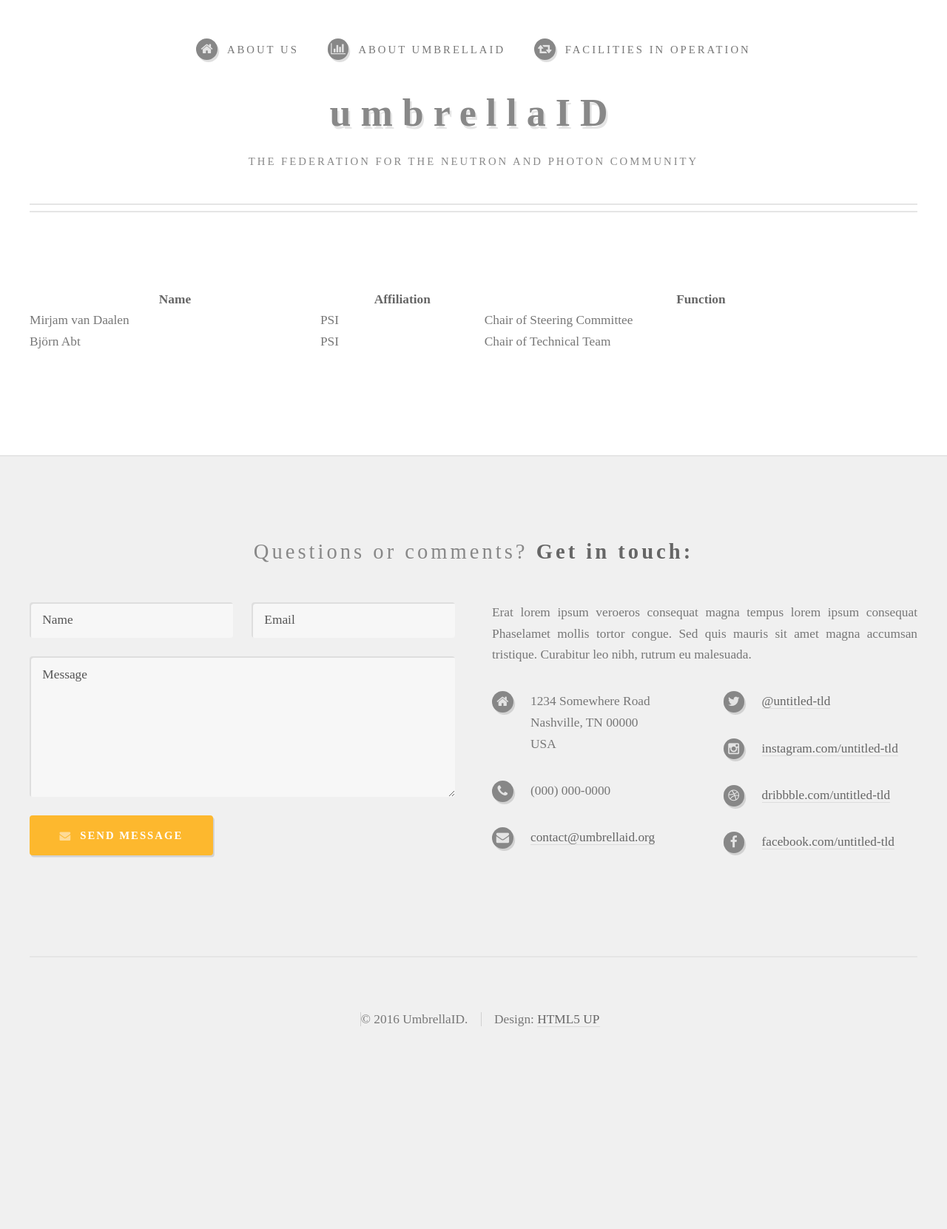
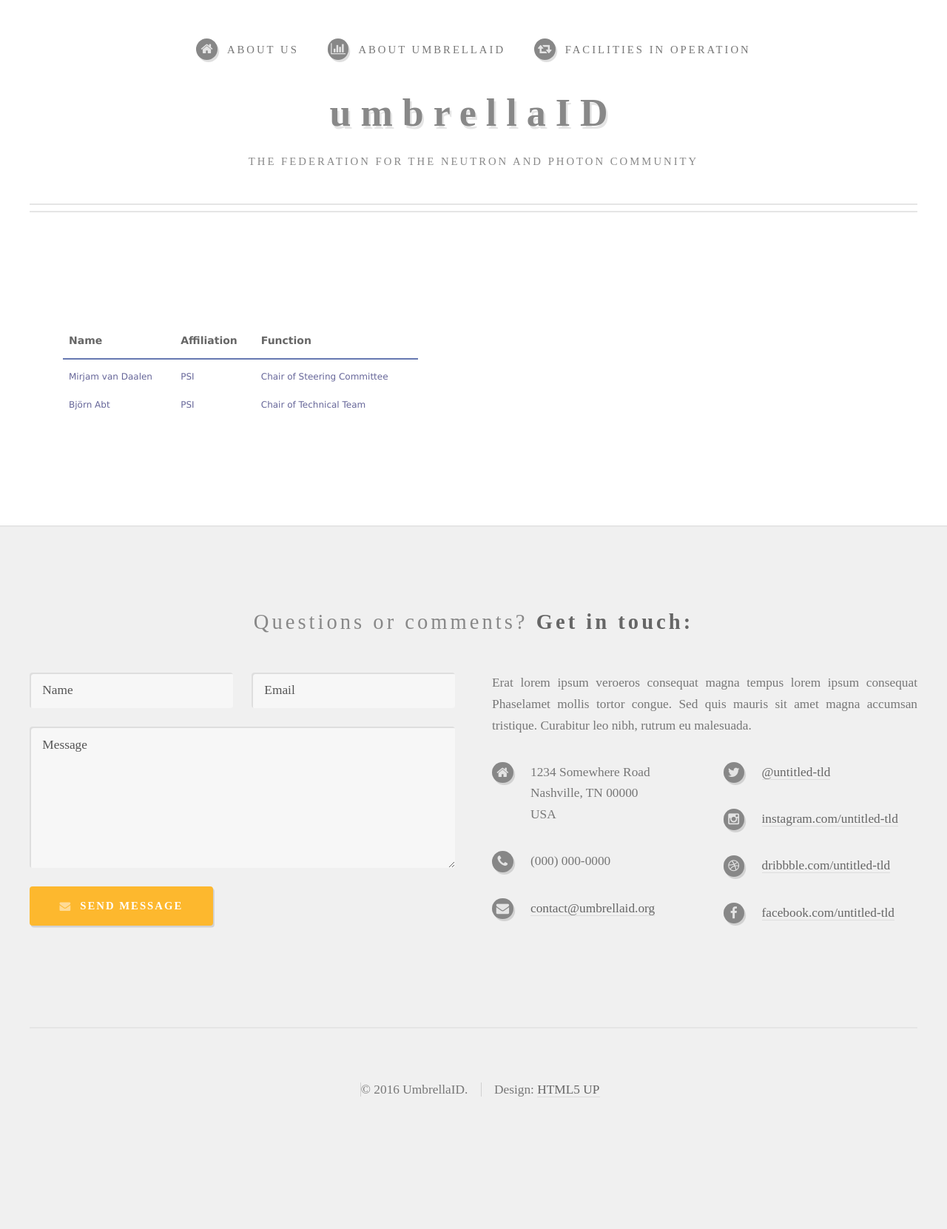
Before and after one commit to flowedback/flowedback.github.io, a Jekyll site: the page built from coreteam.html, in a window 1280 px wide. Shown: the whole page at 74% size. Built offline with Jekyll 4.4.1, drawn with Linux system fonts in a browser that asks for light colours; some web fonts are replaced; before the commit the page ends 1566 px from its top, so only the background shows below that.

Commit message:
Update coreteam.html

```diff
--- a/coreteam.html
+++ b/coreteam.html
@@ -3,15 +3,12 @@
 ---
 
 <div class="home">
-				<table class="table2">
-					<thead>
+				<table  id="hor-minimalist-a">
 						<tr>
-							<th scope="col"><b>Name</b></th>
-							<th scope="col"><b>Affiliation</b></th>
-							<th scope="col"><b>Function</b></th>
+							<th><b>Name</b></th>
+							<th><b>Affiliation</b></th>
+							<th><b>Function</b></th>
 						</tr>
-					</thead>
-					<tbody>
 						<tr>
 							<td>Mirjam van Daalen</td>
 							<td>PSI</td>
@@ -22,6 +19,5 @@
 							<td>PSI</td>
 							<td>Chair of Technical Team</td>
 						</tr>
-					</tbody>
 				</table>
 </div>
```
